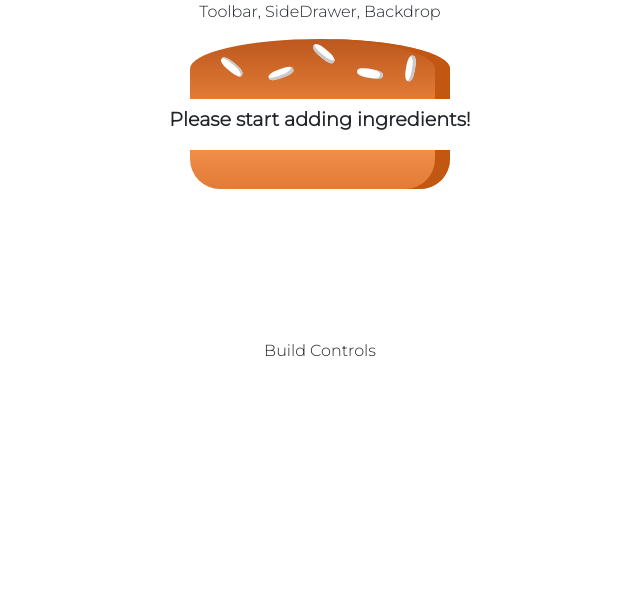
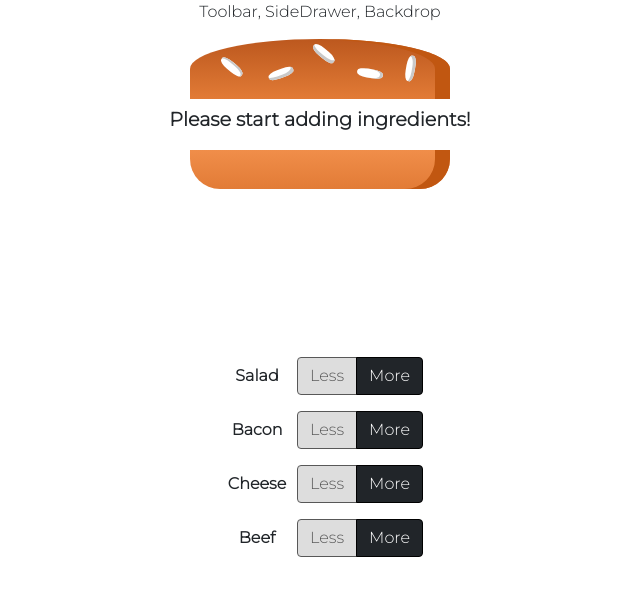
Before and after one commit to ShouryaRSharma/Burger-Builder-App, a React (Create React App) app: page / in a window 1280 px wide. Shown: the top 596 px of the page, without its empty margins (320-960 px from the left). Built offline with nearby package versions, Linux system fonts and the light colour scheme.

Commit message:
connected state to build controls and removed ingredients safely

```diff
--- /dev/null
+++ b/src/components/Burger/BuildControls/BuildControl/BuildControl.js
@@ -0,0 +1,16 @@
+import React from 'react';
+import './BuildControl.scss';
+
+const buildControl = props => {
+    return(
+        <div className="BuildControl">
+            <div className="Label">{props.label}</div>
+            <div className="btn-group ">
+                <button className="btn btn-light" onClick={props.less} disabled={props.disabled}>Less</button>
+                <button className="btn btn-dark" onClick={props.more} >More</button>
+            </div>
+        </div>
+    )
+};
+
+export default buildControl;
--- /dev/null
+++ b/src/components/Burger/BuildControls/BuildControl/BuildControl.scss
@@ -0,0 +1,66 @@
+.BuildControl {
+    display: flex;
+    justify-content: space-between;
+    align-items: center;
+    margin: 5px 0;
+}
+
+.boyger {
+    border: 1px solid black;
+}
+
+.btn {
+    border-radius: 0.25rem;
+    border: 1px solid black;
+}
+
+.btn-light:hover, .btn-light:active {
+    background-color: #f8f9fa;
+    transition: 0.2s;
+    transform: scale(1.1);
+    border: 1px solid black;
+}
+
+.btn-light {
+    &:disabled {
+        border: 1px solid black;
+        background-color: #ccc;
+    }
+}
+
+.btn-dark:hover, .btn-dark:active {
+    transition: 0.2s;
+    transform: scale(1.1);
+    border: 1px solid black;
+}
+
+// .BuildControl button {
+//     display: block;
+//     font: inherit;
+//     padding: 5px;
+//     margin: 0 5px;
+//     width: 80px;
+//     border: 1px solid #AA6817;
+//     border-radius: 2px;
+//     cursor: pointer;
+//     outline: none;
+// }
+
+// .BuildControl button:disabled {
+//     background-color: #AC9980;
+//     border: 1px solid #7E7365;
+//     color: #ccc;
+//     cursor: default;
+// }
+
+// .BuildControl button:hover:disabled {
+//     background-color: #AC9980;
+//     color: #ccc;
+//     cursor: not-allowed;
+// }
+
+.Label {
+    padding: 10px;
+    font-weight: bold;
+    width: 80px;
+}
--- /dev/null
+++ b/src/components/Burger/BuildControls/BuildControls.js
@@ -0,0 +1,30 @@
+import React from 'react';
+import './BuildControls.scss';
+import BuildControl from './BuildControl/BuildControl';
+
+const controls = [
+    { label: 'Salad', type: 'salad'},
+    { label: 'Bacon', type: 'bacon'},
+    { label: 'Cheese', type: 'cheese'},
+    { label: 'Beef', type: 'meat'},
+
+]
+
+const buildControls = (props) => (
+    <div className="BuildControls">
+        {controls.map(ctrl => {
+            return(
+                <BuildControl
+                key={ctrl.label}
+                label={ctrl.label}
+                type={ctrl.type}
+                more={() => props.ingredientAdded(ctrl.type)}
+                less={() => props.ingredientRemoved(ctrl.type)}
+                disabled={props.disabled[ctrl.type]}
+                />
+            )
+        })}
+    </div>
+);
+
+export default buildControls;
--- /dev/null
+++ b/src/components/Burger/BuildControls/BuildControls.scss
@@ -0,0 +1,9 @@
+.BuildControls {
+    width: 100%;
+    background-color: #ffffff;
+    display: flex;
+    flex-flow: column;
+    align-items: center;
+    margin: auto;
+    padding: 10px 0;
+}
--- a/src/components/Burger/Burger.scss
+++ b/src/components/Burger/Burger.scss
@@ -1,6 +1,6 @@
 .burger {
-    height: 250px;
-    overflow: hidden;
+    min-height: 250px;
+    overflow: auto;
     text-align: center;
     font-weight: bold;
     font-size: 1.2rem;
--- a/src/containers/BurgerBuilder/BurgerBuilder.js
+++ b/src/containers/BurgerBuilder/BurgerBuilder.js
@@ -2,6 +2,14 @@ import React, { Component } from 'react';
 import Aux from '../../hoc/auxiliary';
 
 import Burger from '../../components/Burger/Burger';
+import BuildControls from '../../components/Burger/BuildControls/BuildControls';
+
+const INGREDIENT_PRICES = {
+    salad: 0.5,
+    cheese: 0.4,
+    meat: 1.3,
+    bacon: 0.7
+}
 
 class BurgerBuilder extends Component {
     constructor(props) {
@@ -12,17 +20,59 @@ class BurgerBuilder extends Component {
                 bacon: 0,
                 cheese: 0,
                 meat: 0
-            }
+            },
+            totalPrice: 4
         }
+
+    }
+
+    addIngredientHandler = (type) => {
+        const oldCount = this.state.ingredients[type];
+        const updatedCounted = oldCount + 1;
+        const updatedIngredients = {
+
+            ...this.state.ingredients
+        };
+
+        updatedIngredients[type] = updatedCounted;
+        const priceAddition = INGREDIENT_PRICES[type];
+        const oldPrice = this.state.totalPrice;
+        const newPrice = oldPrice + priceAddition;
+        this.setState({
+            totalPrice: newPrice,
+            ingredients: updatedIngredients
+        });
+    }
+
+    removeIngredientHandler = (type) => {
+        const oldCount = this.state.ingredients[type];
+        const updatedCounted = oldCount - 1;
+        const updatedIngredients = {
+
+            ...this.state.ingredients
+        };
+
+        updatedIngredients[type] = updatedCounted;
+        const priceSubtraction = INGREDIENT_PRICES[type];
+        const oldPrice = this.state.totalPrice;
+        const newPrice = oldPrice - priceSubtraction;
+        this.setState({
+            totalPrice: newPrice,
+            ingredients: updatedIngredients
+        });
     }
 
     render() {
+        const disabledInfo = {
+            ...this.state.ingredients
+        };
+        for (let key in disabledInfo) {
+            disabledInfo[key] = disabledInfo[key] <= 0
+        }
         return(
             <Aux>
                 <Burger ingredients={this.state.ingredients}/>
-                <div>
-                    Build Controls
-                </div>
+                <BuildControls ingredientAdded={this.addIngredientHandler} ingredientRemoved={this.removeIngredientHandler} disabled={disabledInfo}/>
             </Aux>
         );
     }
--- a/src/main.scss
+++ b/src/main.scss
@@ -1,12 +1,3 @@
-$theme-colors: (
-  "primary": #382ab8,
-  "danger": rgb(216, 57, 168)
-);
 
-@each $color, $value in $theme-colors {
-    .swatch-#{$color} {
-      color: color-yiq($value);
-    }
-}
 
 @import "~bootstrap/scss/bootstrap.scss";
```
